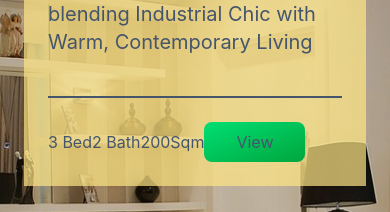
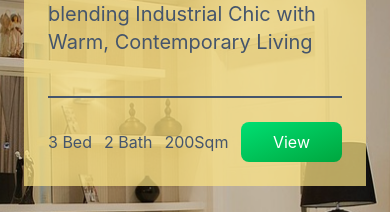
Before and after one commit to acquah-forever/my-realEstate, a React (Vite) app: page / in a window 390 px wide. Shown: the part 1080-1292 px from the top of the page. Built offline with nearby package versions, Linux system fonts and the light colour scheme.

Commit message:
edited media queries

```diff
--- a/src/components/Listing1.jsx
+++ b/src/components/Listing1.jsx
@@ -7,14 +7,14 @@ const ListingForTheDay = () => {
                 <h1 className='text-3xl sm:text-4xl md:text-6xl mb-6'>En Garde City Loft with Skyline View</h1>
                 <h2 className='text-xl sm:text-2xl mb-10'>A stunning loft conversion, blending Industrial Chic with Warm, Contemporary Living</h2>
                 <div className='border-t-2 mb-6'></div>
-                <div className='flex flex-wrap text-base sm:text-lg md:text-xl items-center'>
-                    <div className='flex flex-wrap text-base sm:text-lg md:text-xl items-center'>
+                <div className='flex items-center justify-between'>
+                    <div className='flex flex-wrap gap-3 text-base sm:text-lg md:text-xl items-center'>
                         <h1>3 Bed</h1>
                         <h1>2 Bath</h1>
                         <h1>200Sqm</h1>
                     </div>
                     <div>
-                        <button className='bg-linear-to-br from-green-400 to-green-600 px-8 py-2 rounded-lg'>
+                        <button className='text-white bg-linear-to-br from-green-400 to-green-600 px-8 py-2 rounded-lg'>
                             View
                         </button>
                     </div>
```
